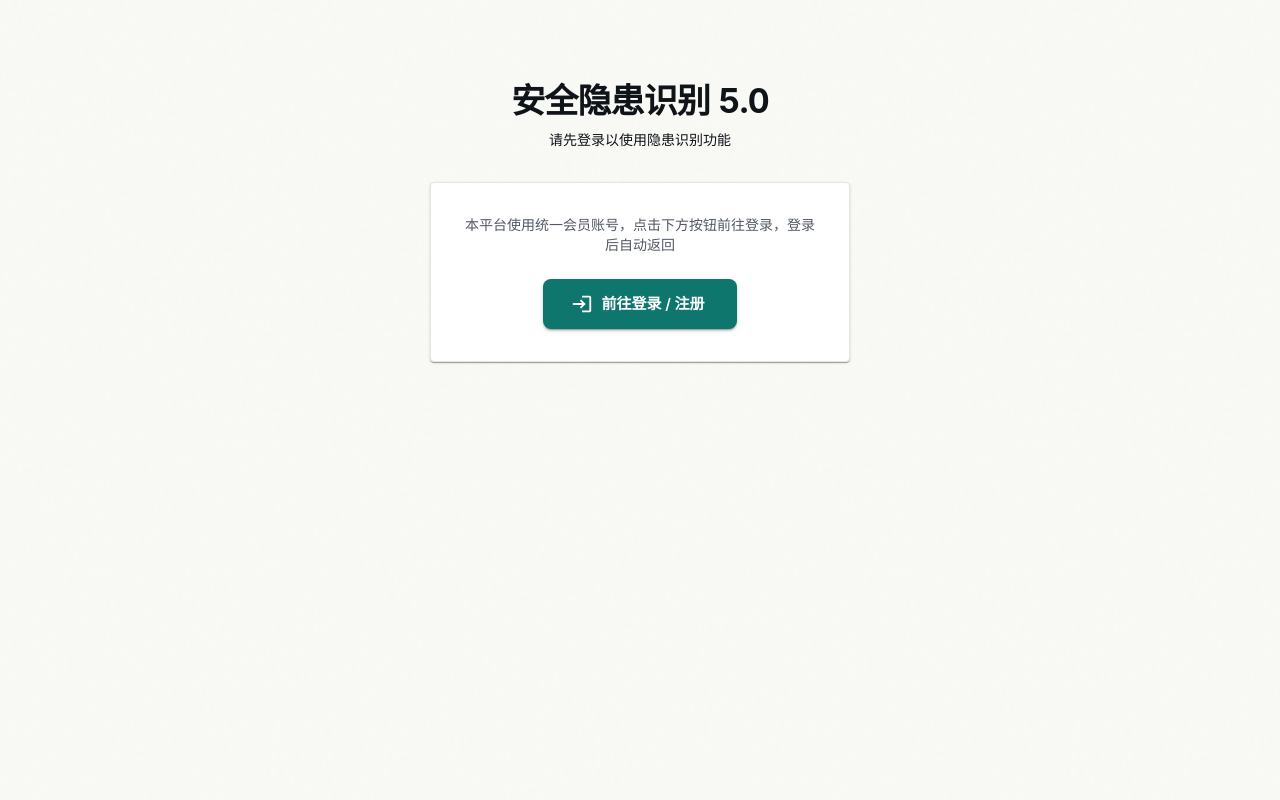
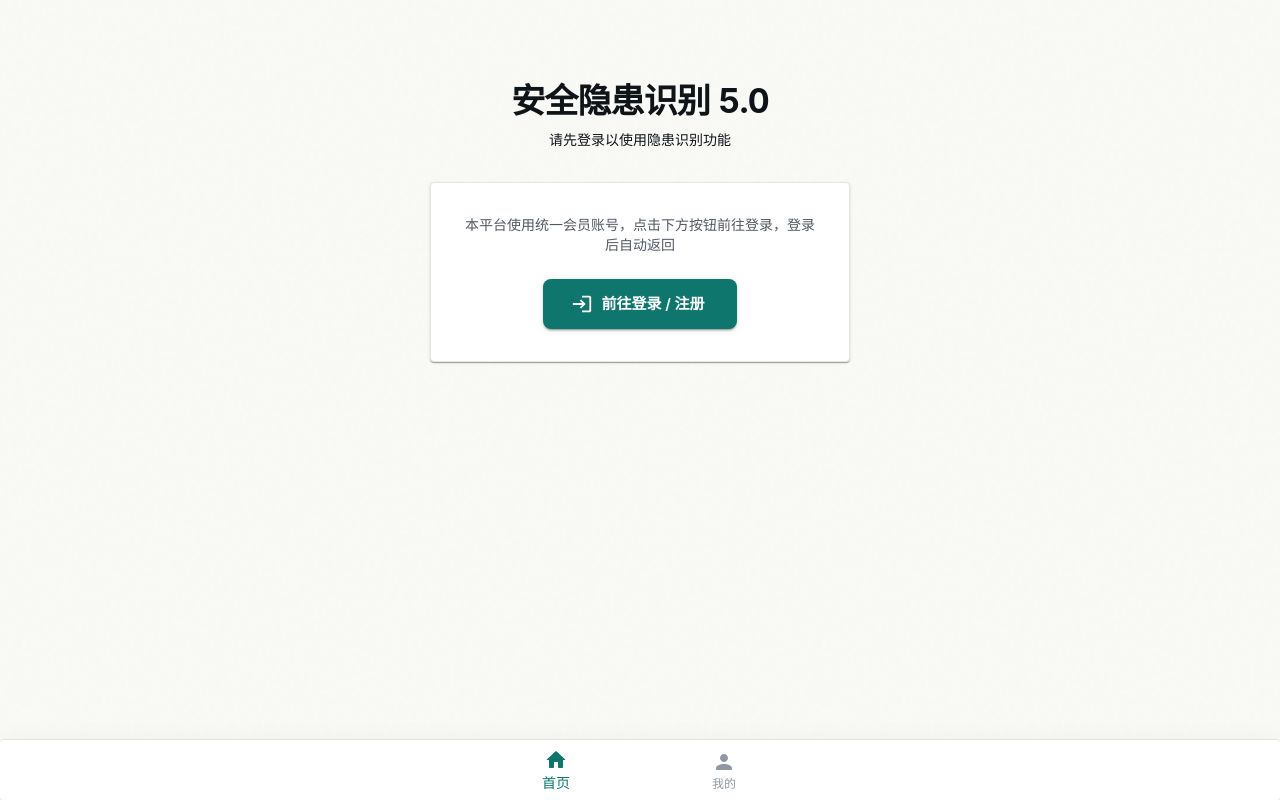
Before and after one commit to mabeibei-coser/hazard-detect, a React (Vite) app: page / in a window 1280 px wide. Built offline with nearby package versions, Linux system fonts and the light colour scheme; no server answers.

Commit message:
feat: add bottom navigation

```diff
--- a/src/App.jsx
+++ b/src/App.jsx
@@ -11,10 +11,14 @@ import './styles/index.css'
 import ScenarioDropdown from './components/ScenarioDropdown'
 import ImageUploader from './components/ImageUploader'
 import ResultTable from './components/ResultTable'
+import BottomNav from './components/BottomNav'
 import { analyzeHazard, fetchMe, gotoCenterLogin, CENTER_URL } from './utils/api'
 
-// 手机号中间 4 位打码：18621933756 → 186****3756
-const maskPhone = (p) => (p ? String(p).replace(/(\d{3})\d{4}(\d{4})/, '$1****$2') : p)
+// 手机号脱敏：前留 3 位、后留 2 位、中间全打码 → 18621933756 → 186******56
+const maskPhone = (p) => {
+  const s = p ? String(p) : ''
+  return s.length >= 5 ? s.slice(0, 3) + '*'.repeat(s.length - 5) + s.slice(-2) : s
+}
 
 function App() {
   const [me, setMe] = useState(null)
@@ -89,18 +93,24 @@ function App() {
     setError(null)
   }
 
+  // 悬浮底部导航：首页 = 回本应用首页（重置 + 回到顶部）；我的 = 去会员中心
+  const goHome = () => {
+    handleReset()
+    window.scrollTo({ top: 0, behavior: 'smooth' })
+  }
+  const goMine = () => { window.location.href = CENTER_URL }
+
+  let content
   if (!meReady) {
-    return (
+    content = (
       <Box sx={{ minHeight: '100vh', display: 'flex', alignItems: 'center', justifyContent: 'center' }}>
         <CircularProgress size={32} sx={{ color: 'primary.main' }} />
       </Box>
     )
-  }
-
-  // 未登录：引导去会员中心登录（A600 不再自己登录）
-  if (!me) {
-    return (
-      <Box sx={{ minHeight: '100vh', py: { xs: 6, md: 10 } }}>
+  } else if (!me) {
+    // 未登录：引导去会员中心登录（A600 不再自己登录）
+    content = (
+      <Box sx={{ minHeight: '100vh', py: { xs: 6, md: 10 }, pb: { xs: 11, md: 12 } }}>
         <Container maxWidth="sm">
           <Box sx={{ textAlign: 'center', mb: 4 }}>
             <Typography variant="h4" color="primary.main" sx={{ fontWeight: 700, mb: 1 }}>
@@ -124,10 +134,9 @@ function App() {
         </Container>
       </Box>
     )
-  }
-
-  return (
-    <Box sx={{ minHeight: '100vh', py: { xs: 2, md: 4 } }}>
+  } else {
+    content = (
+    <Box sx={{ minHeight: '100vh', pt: { xs: 2, md: 4 }, pb: { xs: 11, md: 12 } }}>
       <Container maxWidth="lg">
         {/* 顶部：手机号 + VIP 角标 + 会员中心入口 */}
         <Box sx={{ display: 'flex', justifyContent: 'flex-end', alignItems: 'center', gap: 0.75, mb: 1 }}>
@@ -244,6 +253,14 @@ function App() {
         </Typography>
       </Box>
     </Box>
+    )
+  }
+
+  return (
+    <>
+      {content}
+      <BottomNav onHome={goHome} onMine={goMine} />
+    </>
   )
 }
 
--- /dev/null
+++ b/src/components/BottomNav.jsx
@@ -0,0 +1,40 @@
+import { Paper, BottomNavigation, BottomNavigationAction } from '@mui/material'
+import HomeRoundedIcon from '@mui/icons-material/HomeRounded'
+import PersonRoundedIcon from '@mui/icons-material/PersonRounded'
+
+// 全站悬浮底部导航：首页（回本应用首页）+ 我的（去会员中心）
+// 永远固定在视口底部，三个视图态都显示。本应用即「首页」，故首页常驻选中。
+export default function BottomNav({ onHome, onMine }) {
+  return (
+    <Paper
+      elevation={0}
+      sx={{
+        position: 'fixed',
+        left: 0,
+        right: 0,
+        bottom: 0,
+        zIndex: 1200,
+        borderTop: '1px solid var(--line)',
+        bgcolor: 'background.paper',
+        boxShadow: 'var(--shadow-lg)',
+        pb: 'env(safe-area-inset-bottom)', // 适配 iPhone 底部安全区
+      }}
+    >
+      <BottomNavigation
+        showLabels
+        value={0}
+        sx={{
+          maxWidth: 480,
+          mx: 'auto',
+          height: 60,
+          bgcolor: 'transparent',
+          '& .MuiBottomNavigationAction-root': { color: 'var(--ink-3)', minWidth: 0 },
+          '& .Mui-selected': { color: 'var(--accent) !important' },
+        }}
+      >
+        <BottomNavigationAction label="首页" icon={<HomeRoundedIcon />} onClick={onHome} />
+        <BottomNavigationAction label="我的" icon={<PersonRoundedIcon />} onClick={onMine} />
+      </BottomNavigation>
+    </Paper>
+  )
+}
```
